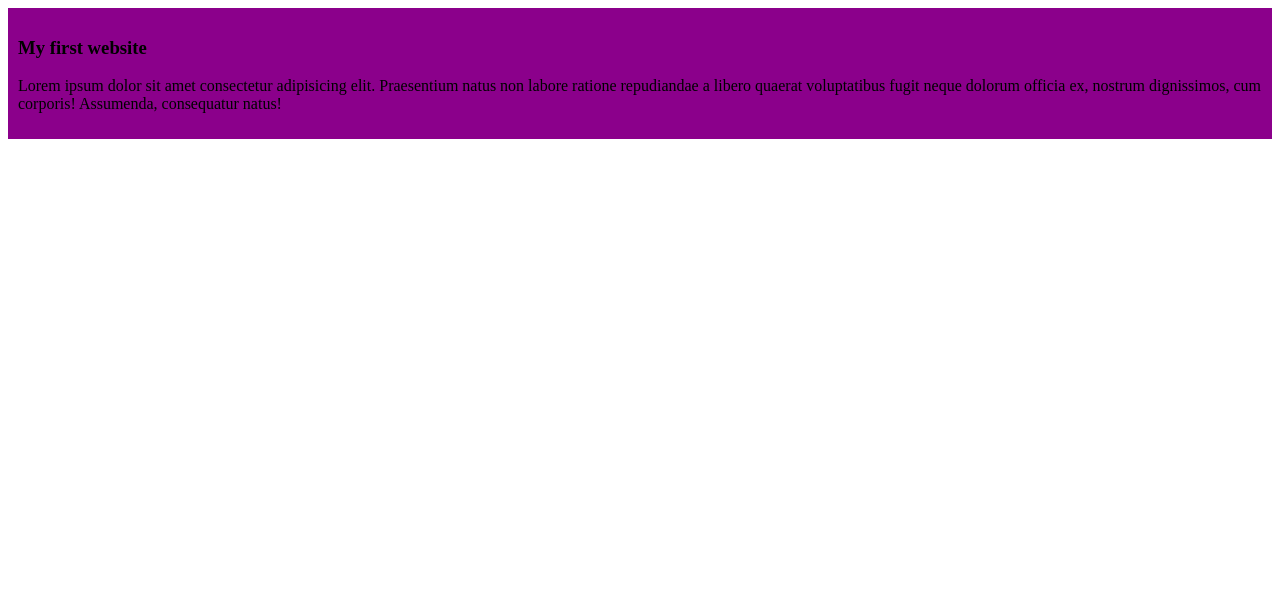
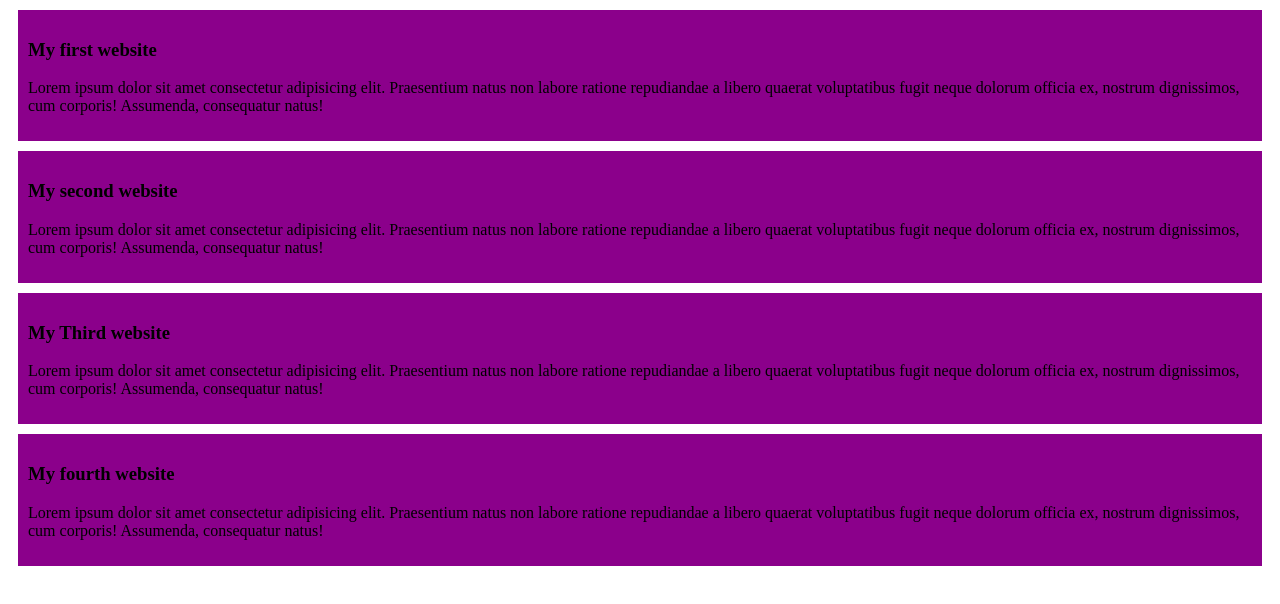
Before and after one commit to atikur-rahman-s/My-simple-website, a plain HTML site: page index.html in a window 1280 px wide. Drawn offline with Linux system fonts and the light colour scheme.

Commit message:
added the second ,third and fourth blog

```diff
--- a/index.html
+++ b/index.html
@@ -12,5 +12,17 @@
         <h3>My first website</h3>
         <p>Lorem ipsum dolor sit amet consectetur adipisicing elit. Praesentium natus non labore ratione repudiandae a libero quaerat voluptatibus fugit neque dolorum officia ex, nostrum dignissimos, cum corporis! Assumenda, consequatur natus!</p>
     </div>
+    <div>
+        <h3>My second website</h3>
+        <p>Lorem ipsum dolor sit amet consectetur adipisicing elit. Praesentium natus non labore ratione repudiandae a libero quaerat voluptatibus fugit neque dolorum officia ex, nostrum dignissimos, cum corporis! Assumenda, consequatur natus!</p>
+    </div>
+    <div>
+        <h3>My Third website</h3>
+        <p>Lorem ipsum dolor sit amet consectetur adipisicing elit. Praesentium natus non labore ratione repudiandae a libero quaerat voluptatibus fugit neque dolorum officia ex, nostrum dignissimos, cum corporis! Assumenda, consequatur natus!</p>
+    </div>
+    <div>
+        <h3>My fourth website</h3>
+        <p>Lorem ipsum dolor sit amet consectetur adipisicing elit. Praesentium natus non labore ratione repudiandae a libero quaerat voluptatibus fugit neque dolorum officia ex, nostrum dignissimos, cum corporis! Assumenda, consequatur natus!</p>
+    </div>
 </body>
 </html>
--- a/styles/blog.css
+++ b/styles/blog.css
@@ -1,4 +1,5 @@
 div{
     background-color: darkmagenta;
     padding: 10px;
+    margin: 10px;
 }
```
